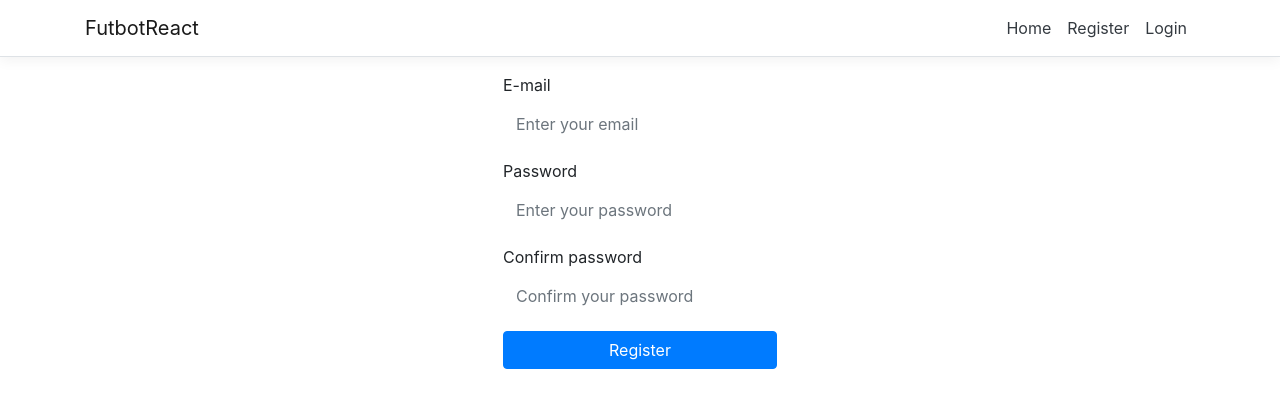
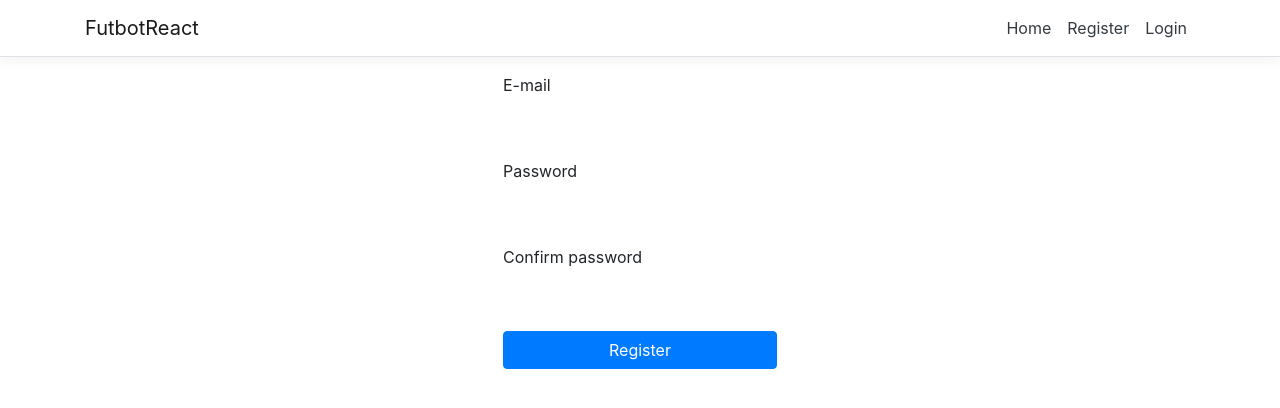
Before and after one commit to Magnus2311/FutbotReact, a React (Create React App) app in the folder ClientApp/: page /auth/registration in a window 1280 px wide. Shown: the top 408 px of the page. Built offline with nearby package versions, Linux system fonts and the light colour scheme; no server answers.

Commit message:
placeholder and autofill fixed

```diff
--- a/ClientApp/src/custom.scss
+++ b/ClientApp/src/custom.scss
@@ -1,3 +1,24 @@
+@mixin placeholder {
+  ::-webkit-input-placeholder {
+    @content;
+  }
+  :-moz-placeholder {
+    @content;
+  }
+  ::-moz-placeholder {
+    @content;
+  }
+  :-ms-input-placeholder {
+    @content;
+  }
+}
+
+@include placeholder {
+  font-style: italic;
+  color: white !important;
+  font-weight: 400;
+}
+
 @media (prefers-color-scheme: dark) {
   body {
     --text-color: #fff;
@@ -88,21 +109,27 @@
   background-color: var(--form-control-bkg-color);
   border-color: var(--form-control-border-color);
   color: var(--text-color);
+}
+.form-control:focus {
+  color: var(--text-color);
+  background-color: var(--bkg-color);
+  border-color: var(--btn-border-color);
+  outline: 0;
+  box-shadow: 0 0 0 0.25rem #323232;
 
-  ::placeholder {
-    color: var(--text-color) !important;
-    opacity: 1;
-  }
-
-  ::-ms-input-placeholder {
-    color: var(--text-color) !important;
-  }
-
-  :focus {
-    color: var(--text-color);
-    background-color: var(--bkg-color);
-    border-color: var(--btn-border-color);
-    outline: 0;
-    box-shadow: 0 0 0 0.2rem rgba(0, 123, 255, 0.25);
+  @include placeholder {
+    color: red !important;
   }
 }
+
+input:-webkit-autofill,
+input:-webkit-autofill:hover,
+input:-webkit-autofill:focus,
+input:-webkit-autofill:active {
+  box-shadow: 0 0 0 30px var(--bkg-color) inset !important;
+  -webkit-box-shadow: 0 0 0 30px var(--bkg-color) inset !important;
+}
+
+input:-webkit-autofill {
+  -webkit-text-fill-color: var(--text-color) !important;
+}
```
